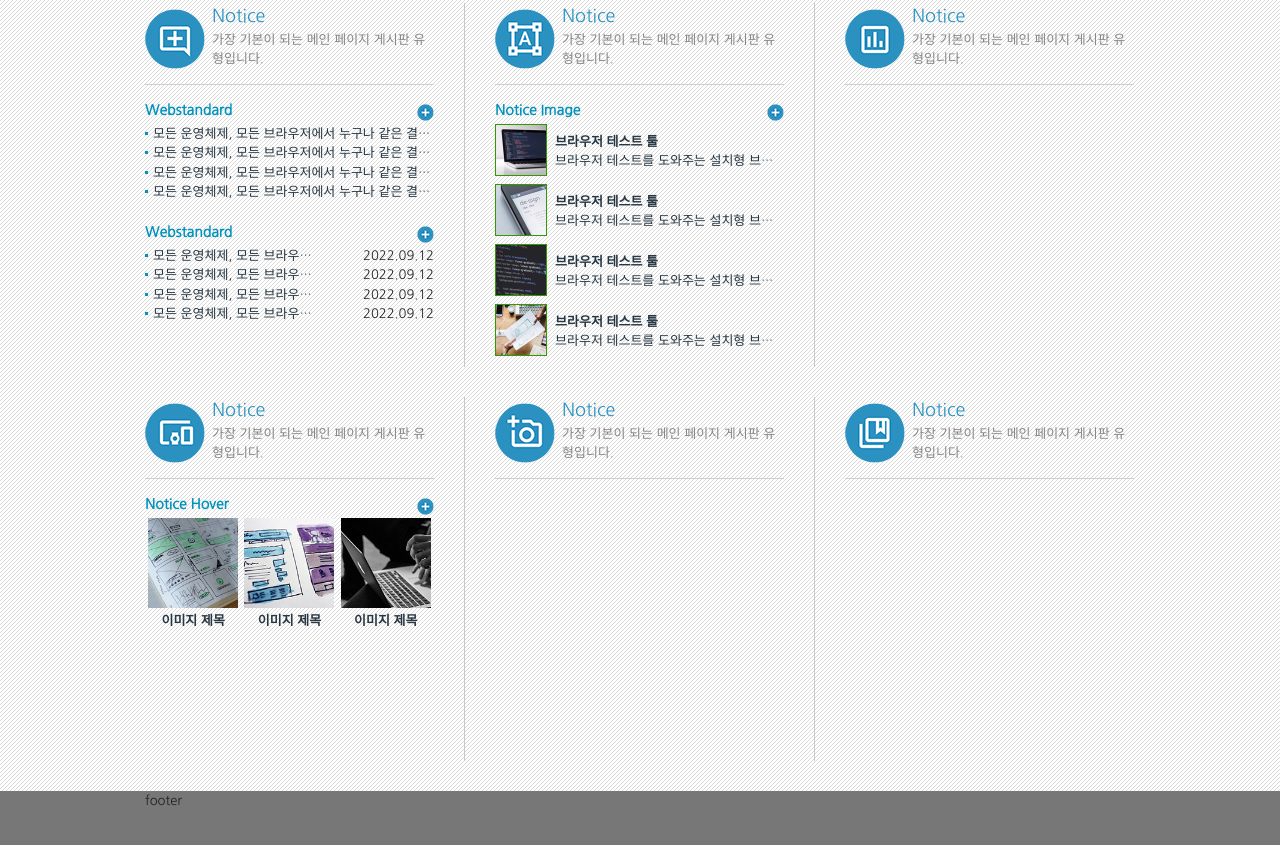
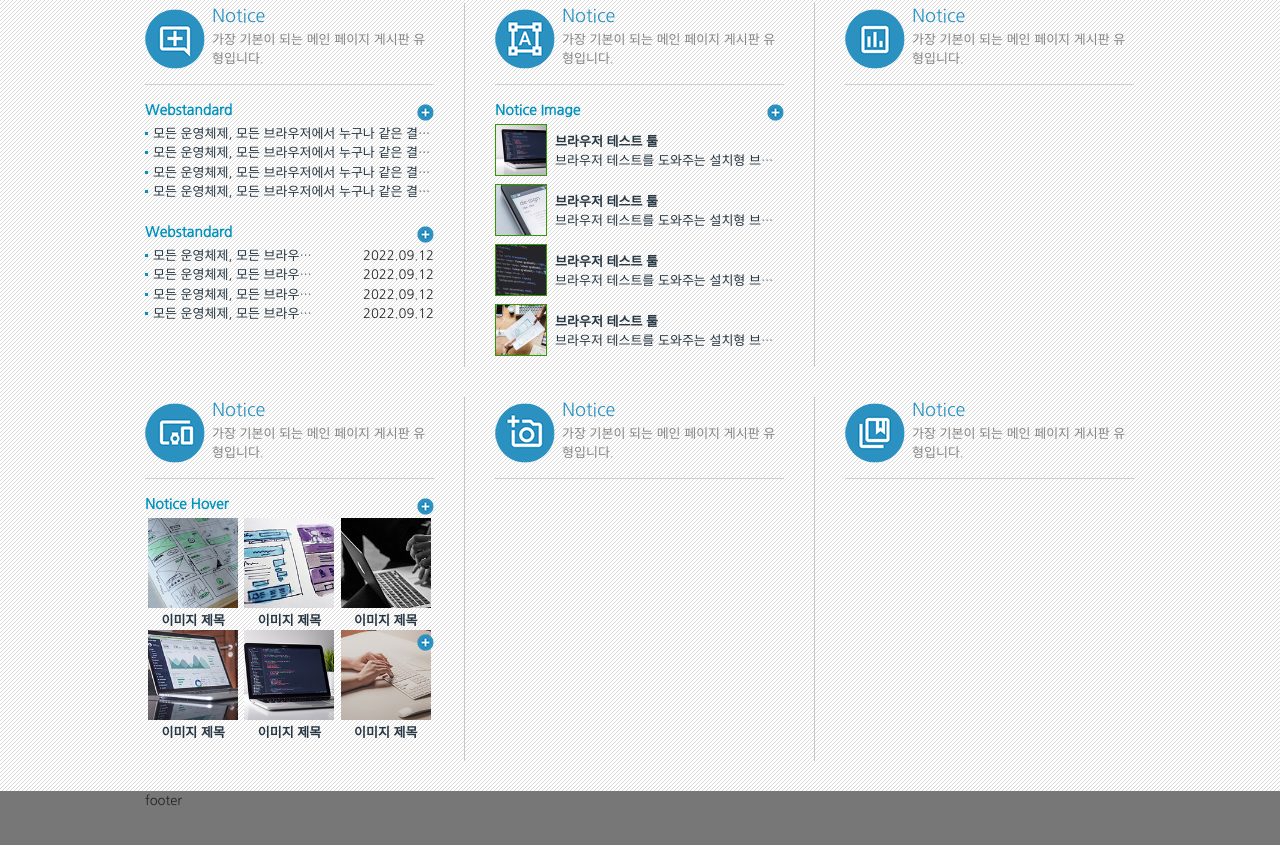
Before and after one commit to braverokmc79/web_publishing_project1, a plain HTML site: page index.html in a window 1280 px wide. Shown: the part 878-1723 px from the top of the page. Drawn offline with Linux system fonts and the light colour scheme; a web font is replaced by a local one.

Commit message:
30. 웹표준 사이트 만들기 - Notice hover4

```diff
--- a/css/style.css
+++ b/css/style.css
@@ -169,3 +169,23 @@ body{
 .notice-hover li a strong{display: block; padding-top:3px;}
 .notice-hover .more{position: absolute; right:0px; top: 3px;width: 17px; height: 18px; background: url(../img/icon.png) -150px  -89px; display:block; }
 .notice-hover .more:hover{ background-position-x: -167px ; right:0px;padding: 0px;}
+
+
+
+
+/* notice-hover2 */
+.notice-hover2{position: relative;}
+.notice-hover2 h4{font-size: 14px; color: #0093bd; font-weight: bold; margin-bottom: 3px}
+.notice-hover2 ul{overflow: hidden;}
+.notice-hover2 li{float: left; width: 33.3333%; text-align: center;}
+.notice-hover2 li a span{position: relative; display: block;width: 90px;height: 90px;margin: 0 auto;}
+.notice-hover2 li a span img{width:90px; width: 90px;}
+.notice-hover2 li a span em{visibility: hidden;  position: absolute; left: 0;  background: #000;
+    color: #fff;width: 100%;
+    background: rgba(0,0,0,0.6); bottom: 0;
+    /* background: #000; opacity: 0.5; filter:alpha(opacity=50); */
+}
+.notice-hover2 li a span:hover em{visibility: visible; }
+.notice-hover2 li a strong{display: block; padding-top:3px;}
+.notice-hover2 .more{position: absolute; right:0px; top: 3px;width: 17px; height: 18px; background: url(../img/icon.png) -150px  -89px; display:block; }
+.notice-hover2 .more:hover{ background-position-x: -167px ; right:0px;padding: 0px;}
--- a/index.html
+++ b/index.html
@@ -257,7 +257,7 @@
                              <!-- -->
 
                             <!-- notice-hover -->
-                            <dev class="notice-hover">
+                            <div class="notice-hover">
                                 <h4>Notice Hover</h4>
                                 <ul>
                                     <li>
@@ -271,7 +271,7 @@
                                     </li>
                                     <li>
                                         <a href="#">
-                                            <span><img src="img/sban02.jpg" alt="배너12"><em>Mouse Hover</em></span>
+                                            <span><img src="img/sban02.jpg" alt="배너2"><em>Mouse Hover</em></span>
                                             <strong>이미지 제목</strong>
                                         </a>
                                     </li>
@@ -283,8 +283,43 @@
                                     </li>
                                 </ul>
                                  <a href="#" title="더보기" class="more"><span class="ir">더보기</span></a>
-                            </dev>
+                            </div>
                             <!-- //notice-hover -->
+
+
+
+
+                            <!-- notice-hover2 -->
+                            <div class="notice-hover2">
+                                <ul>
+                                    <li>
+                                        <a href="#">
+                                            <span>
+                                                <img src="img/sban04.jpg" alt="배너4">
+                                                <em>Mouse Hover</em>
+                                            </span>
+                                            <strong>이미지 제목</strong>
+                                        </a>
+                                    </li>
+                                    <li>
+                                        <a href="#">
+                                            <span><img src="img/sban05.jpg" alt="배너5"><em>Mouse Hover</em></span>
+                                            <strong>이미지 제목</strong>
+                                        </a>
+                                    </li>
+                                    <li>
+                                        <a href="#">
+                                            <span><img src="img/sban06.jpg" alt="배너6"><em>Mouse Hover</em></span>
+                                            <strong>이미지 제목</strong>
+                                        </a>
+                                    </li>
+                                </ul>
+                                 <a href="#" title="더보기" class="more"><span class="ir">더보기</span></a>
+                            </div>
+                            <!-- //notice-hover -->
+
+
+
 
                              <!-- //-->
                         </div><!-- box4 -->
```
